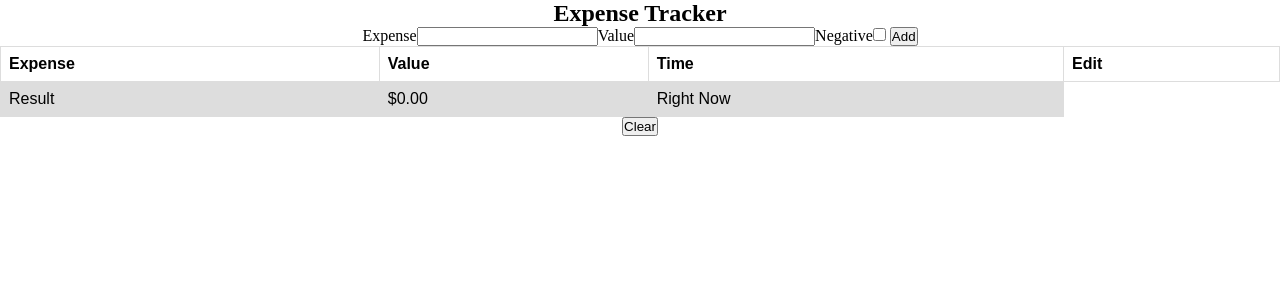
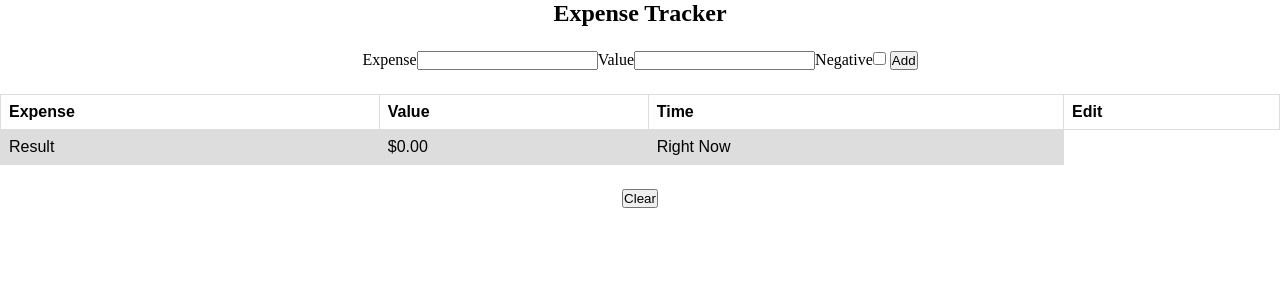
Before and after one commit to edewindt/ExpenseTracker, a SvelteKit app: page / in a window 1280 px wide. Shown: the top 300 px of the page. Built offline with nearby package versions, Linux system fonts and the light colour scheme.

Commit message:
Added gaps

```diff
--- a/src/routes/+layout.svelte
+++ b/src/routes/+layout.svelte
@@ -11,5 +11,6 @@
 		display: flex;
 		align-items: center;
 		flex-direction: column;
+		gap: 1.5rem;
 	}
 </style>
--- a/src/routes/+page.svelte
+++ b/src/routes/+page.svelte
@@ -141,4 +141,7 @@
 	tr:nth-child(even) {
 		background-color: #dddddd;
 	}
+	td input {
+		max-width: 100%;
+	}
 </style>
```
